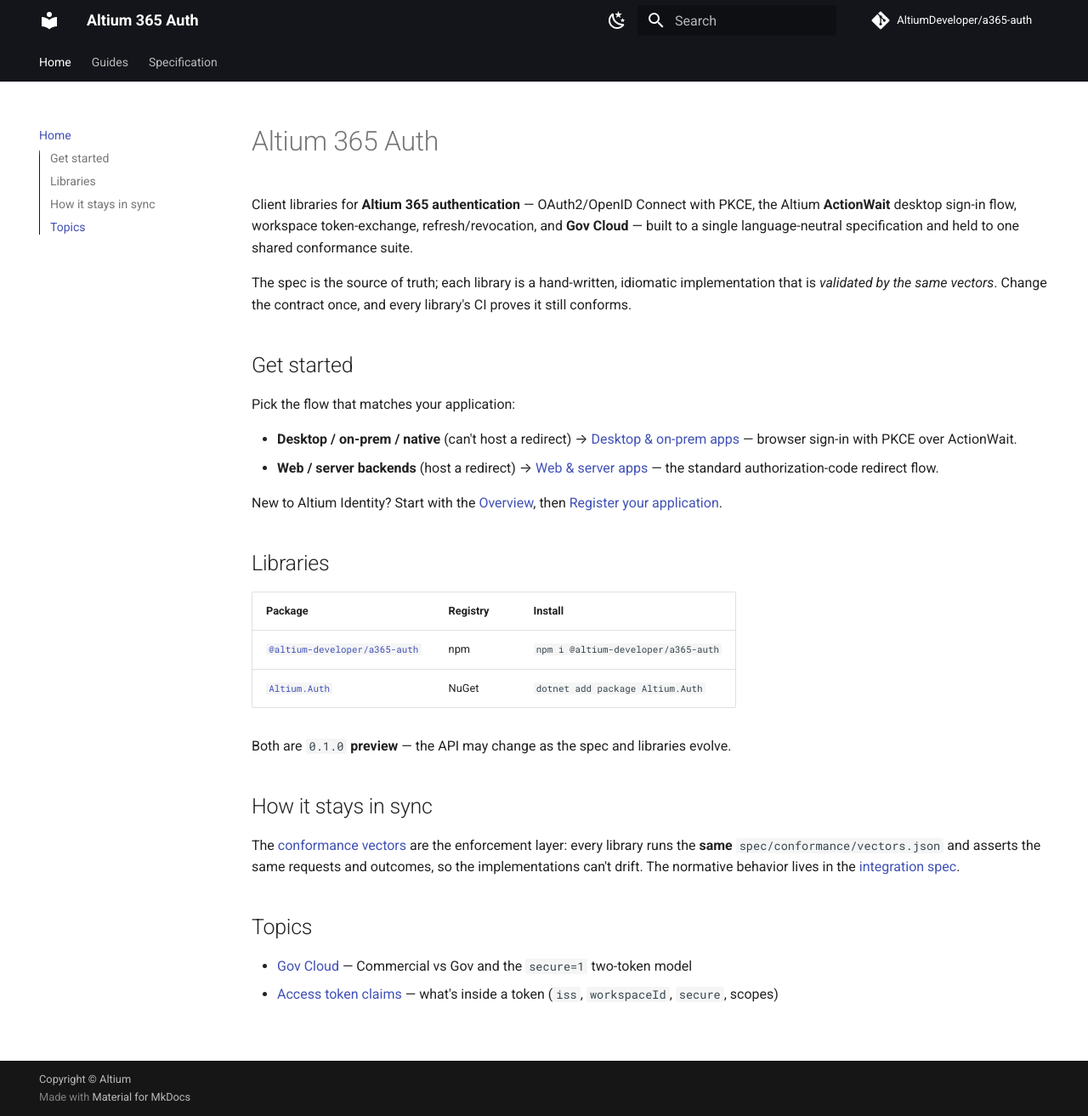
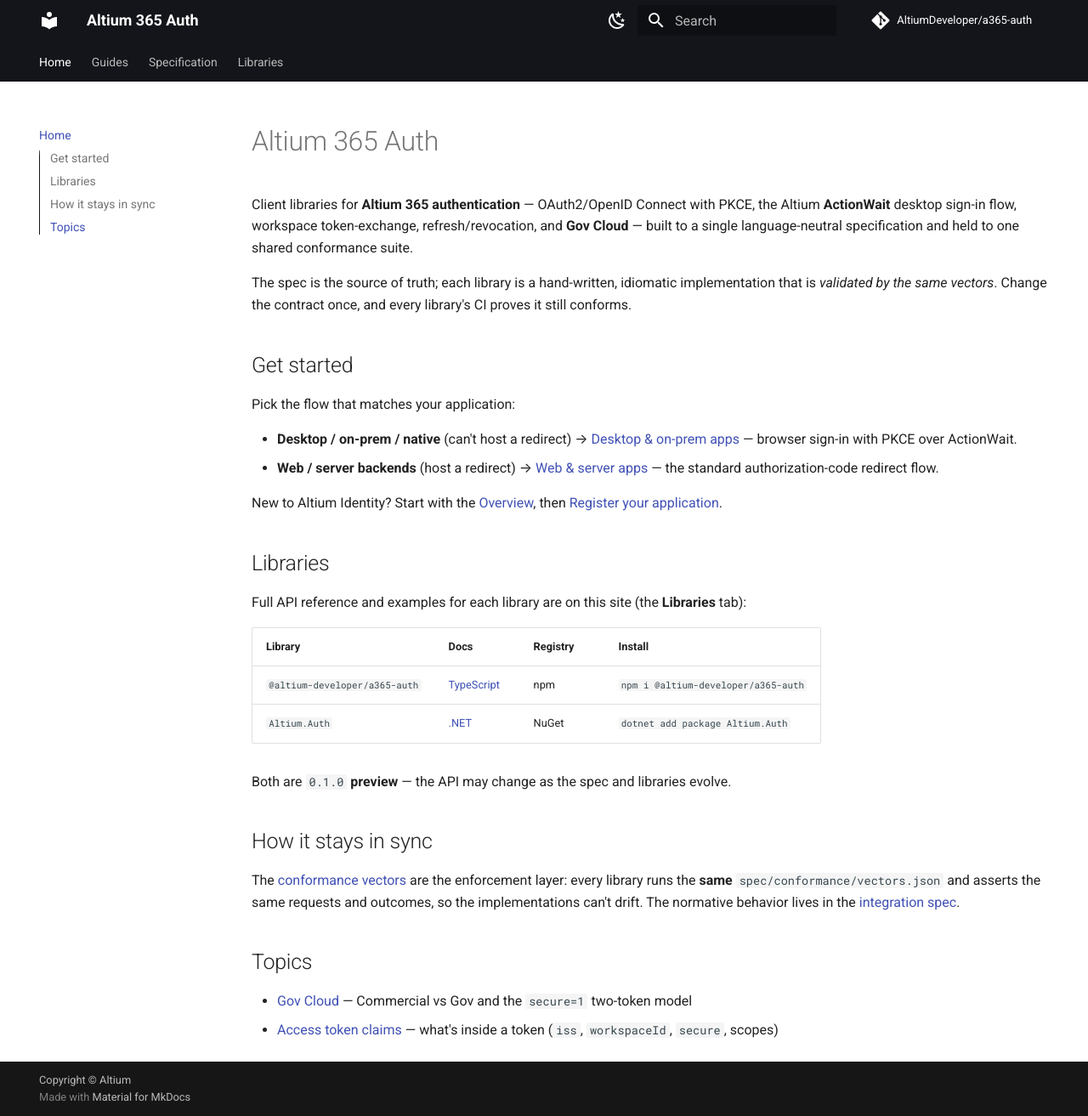
Before and after one commit to AltiumDeveloper/altium-auth, an MkDocs documentation site: the page built from docs/index.md, in a window 1280 px wide and 1313 px high. Shown: the whole window at 85% size. Built offline with MkDocs 1.6.1 and Material for MkDocs 9.7.7, drawn with Linux system fonts in a browser that asks for light colours; comment, search, counter and statistics services are not loaded.

Commit message:
docs: organize into guides/ and specification/ subfolders

```diff
--- a/docs/index.md
+++ b/docs/index.md
@@ -13,31 +13,33 @@
 
 Pick the flow that matches your application:
 
-- **Desktop / on-prem / native** (can't host a redirect) → [Desktop & on-prem apps](desktop-and-onprem-apps.md)
+- **Desktop / on-prem / native** (can't host a redirect) → [Desktop & on-prem apps](guides/desktop-and-onprem-apps.md)
   — browser sign-in with PKCE over ActionWait.
-- **Web / server backends** (host a redirect) → [Web & server apps](web-and-server-apps.md)
+- **Web / server backends** (host a redirect) → [Web & server apps](guides/web-and-server-apps.md)
   — the standard authorization-code redirect flow.
 
-New to Altium Identity? Start with the [Overview](overview.md), then
-[Register your application](register-your-application.md).
+New to Altium Identity? Start with the [Overview](guides/overview.md), then
+[Register your application](guides/register-your-application.md).
 
 ## Libraries
 
-| Package | Registry | Install |
-| --- | --- | --- |
-| [`@altium-developer/a365-auth`](https://www.npmjs.com/package/@altium-developer/a365-auth) | npm | `npm i @altium-developer/a365-auth` |
-| [`Altium.Auth`](https://www.nuget.org/packages/Altium.Auth) | NuGet | `dotnet add package Altium.Auth` |
+Full API reference and examples for each library are on this site (the **Libraries** tab):
+
+| Library | Docs | Registry | Install |
+| --- | --- | --- | --- |
+| `@altium-developer/a365-auth` | [TypeScript](libraries/typescript.md) | npm | `npm i @altium-developer/a365-auth` |
+| `Altium.Auth` | [.NET](libraries/dotnet.md) | NuGet | `dotnet add package Altium.Auth` |
 
 Both are `0.1.0` **preview** — the API may change as the spec and libraries evolve.
 
 ## How it stays in sync
 
-The [conformance vectors](conformance.md) are the enforcement layer: every library
+The [conformance vectors](specification/conformance.md) are the enforcement layer: every library
 runs the **same** `spec/conformance/vectors.json` and asserts the same requests and
 outcomes, so the implementations can't drift. The normative behavior lives in the
-[integration spec](spec.md).
+[integration spec](specification/spec.md).
 
 ## Topics
 
-- [Gov Cloud](gov-cloud.md) — Commercial vs Gov and the `secure=1` two-token model
-- [Access token claims](token-claims.md) — what's inside a token (`iss`, `workspaceId`, `secure`, scopes)
+- [Gov Cloud](guides/gov-cloud.md) — Commercial vs Gov and the `secure=1` two-token model
+- [Access token claims](guides/token-claims.md) — what's inside a token (`iss`, `workspaceId`, `secure`, scopes)
--- a/mkdocs.yml
+++ b/mkdocs.yml
@@ -68,12 +68,15 @@
 nav:
   - Home: index.md
   - Guides:
-      - Overview: overview.md
-      - Web & server apps: web-and-server-apps.md
-      - Desktop & on-prem apps: desktop-and-onprem-apps.md
-      - Gov Cloud: gov-cloud.md
-      - Access token claims: token-claims.md
-      - Register your application: register-your-application.md
+      - Overview: guides/overview.md
+      - Web & server apps: guides/web-and-server-apps.md
+      - Desktop & on-prem apps: guides/desktop-and-onprem-apps.md
+      - Gov Cloud: guides/gov-cloud.md
+      - Access token claims: guides/token-claims.md
+      - Register your application: guides/register-your-application.md
   - Specification:
-      - Integration spec: spec.md
-      - Conformance vectors: conformance.md
+      - Integration spec: specification/spec.md
+      - Conformance vectors: specification/conformance.md
+  - Libraries:
+      - TypeScript: libraries/typescript.md
+      - .NET: libraries/dotnet.md
```
Also changed, not shown: docs/libraries/dotnet.md (added, +3 -0 lines), docs/libraries/typescript.md (added, +3 -0 lines), docs/specification/conformance.md (renamed from docs/conformance.md, +1 -1 lines), docs/specification/spec.md (renamed from docs/spec.md, +1 -1 lines), libs/dotnet/README.md (+15 -15 lines), libs/typescript/README.md (+15 -15 lines), docs/guides/desktop-and-onprem-apps.md (renamed from docs/desktop-and-onprem-apps.md), docs/guides/gov-cloud.md (renamed from docs/gov-cloud.md), docs/guides/overview.md (renamed from docs/overview.md), docs/guides/register-your-application.md (renamed from docs/register-your-application.md), docs/guides/token-claims.md (renamed from docs/token-claims.md), docs/guides/web-and-server-apps.md (renamed from docs/web-and-server-apps.md).
